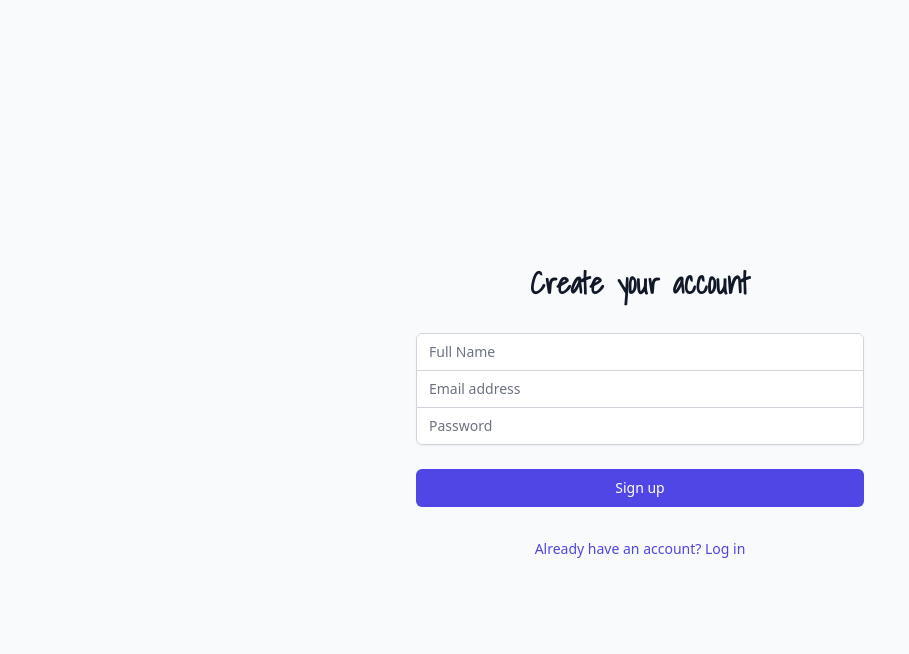
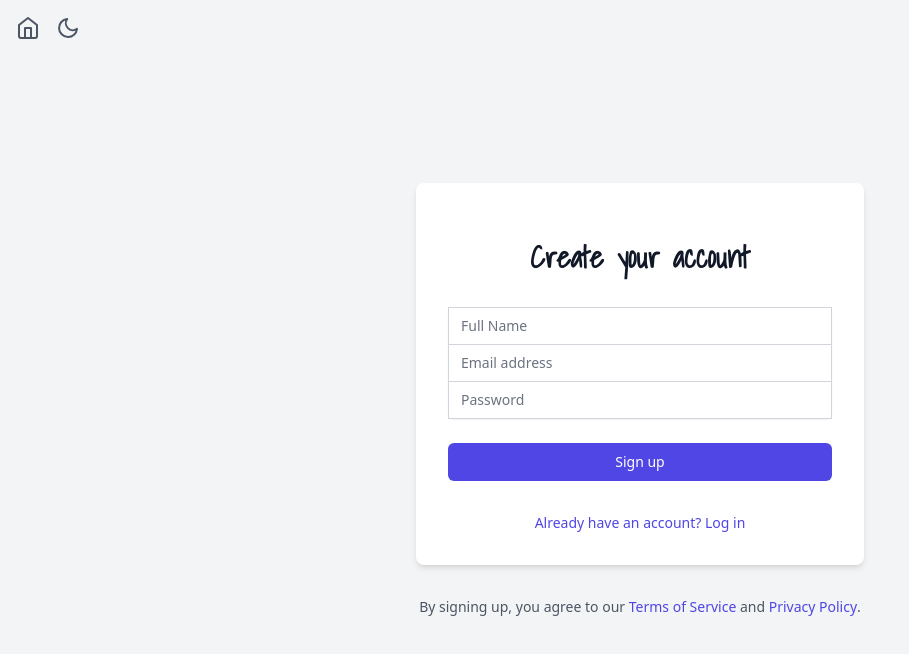
Before and after one commit to talhadevelopes/FlowCare2, a React (Vite) app in the folder Frontend/: page /Signup in a window 1280 px wide. Shown: the top 654 px of the page, without its empty margins (0-909 px from the left). Built offline with nearby package versions, Linux system fonts and the light colour scheme.

Commit message:
Sign UI v3

```diff
--- a/Frontend/package.json
+++ b/Frontend/package.json
@@ -21,6 +21,7 @@
     "lucide-react": "^0.468.0",
     "react": "^18.3.1",
     "react-dom": "^18.3.1",
+    "react-feather": "^2.0.10",
     "react-icons": "^5.4.0",
     "react-router-dom": "^7.0.2"
   },
--- a/Frontend/src/components/Signup.jsx
+++ b/Frontend/src/components/Signup.jsx
@@ -1,7 +1,8 @@
-import React, { useState } from 'react';
+import React, { useState, useEffect } from 'react';
 import { Link } from 'react-router-dom';
 import axios from 'axios';
 import { useNavigate } from 'react-router-dom';
+import { Home, Moon, Sun } from 'react-feather';
 
 const server_url = import.meta.env.VITE_SERVER_URL;
 
@@ -10,8 +11,18 @@
     const [email, setEmail] = useState("");
     const [password, setPassword] = useState("");
     const [error, setError] = useState("");
+    const [darkMode, setDarkMode] = useState(() => localStorage.getItem('darkMode') === 'true');
 
     const navigate = useNavigate();
+
+
+    useEffect(() => {
+      if (darkMode) {
+        document.documentElement.classList.add('dark');
+      } else {
+        document.documentElement.classList.remove('dark');
+      }
+    }, [darkMode]);
 
     function handleName(e) {
         setName(e.target.value);
@@ -66,10 +77,29 @@
     }
 
     return (
-        <div className="min-h-screen flex items-center justify-center bg-gray-50 py-12 px-4 sm:px-6 lg:px-8">
-            <div className="max-w-md w-full space-y-8">
+        <div className="min-h-screen flex flex-col items-center justify-center bg-gray-100 dark:bg-gray-900 py-12 px-4 sm:px-6 lg:px-8 transition-colors duration-200">
+            <div className="absolute top-4 left-4 flex space-x-4">
+                <Link to="/" className="text-gray-600 dark:text-gray-300 hover:text-indigo-600 dark:hover:text-indigo-400 transition-colors duration-200">
+                    <Home className="w-6 h-6" />
+                    <span className="sr-only">Back to Home</span>
+                </Link>
+                <button
+                    onClick={() => {
+                      setDarkMode(prevMode => {
+                        const newMode = !prevMode;
+                        localStorage.setItem('darkMode', newMode);
+                        return newMode;
+                      });
+                    }}
+                    className="text-gray-600 dark:text-gray-300 hover:text-indigo-600 dark:hover:text-indigo-400 transition-colors duration-200"
+                >
+                    {darkMode ? <Sun className="w-6 h-6" /> : <Moon className="w-6 h-6" />}
+                    <span className="sr-only">Toggle dark mode</span>
+                </button>
+            </div>
+            <div className="max-w-md w-full space-y-8 bg-white dark:bg-gray-800 p-8 rounded-lg shadow-md">
                 <div>
-                    <h2 className="mt-6 text-center text-3xl font-extrabold text-gray-900">
+                    <h2 className="mt-6 text-center text-3xl font-extrabold text-gray-900 dark:text-white">
                         Create your account
                     </h2>
                 </div>
@@ -82,7 +112,7 @@
                                 name="name"
                                 type="text"
                                 required
-                                className="appearance-none rounded-none relative block w-full px-3 py-2 border border-gray-300 placeholder-gray-500 text-gray-900 rounded-t-md focus:outline-none focus:ring-indigo-500 focus:border-indigo-500 focus:z-10 sm:text-sm"
+                                className="appearance-none rounded-none relative block w-full px-3 py-2 border border-gray-300 dark:border-gray-600 placeholder-gray-500 dark:placeholder-gray-400 text-gray-900 dark:text-white focus:outline-none focus:ring-indigo-500 focus:border-indigo-500 focus:z-10 sm:text-sm transition-colors duration-200 bg-transparent dark:bg-gray-700"
                                 placeholder="Full Name"
                                 value={name}
                                 onChange={handleName}
@@ -96,7 +126,7 @@
                                 type="email"
                                 autoComplete="email"
                                 required
-                                className="appearance-none rounded-none relative block w-full px-3 py-2 border border-gray-300 placeholder-gray-500 text-gray-900 focus:outline-none focus:ring-indigo-500 focus:border-indigo-500 focus:z-10 sm:text-sm"
+                                className="appearance-none rounded-none relative block w-full px-3 py-2 border border-gray-300 dark:border-gray-600 placeholder-gray-500 dark:placeholder-gray-400 text-gray-900 dark:text-white focus:outline-none focus:ring-indigo-500 focus:border-indigo-500 focus:z-10 sm:text-sm transition-colors duration-200 bg-transparent dark:bg-gray-700"
                                 placeholder="Email address"
                                 value={email}
                                 onChange={handleEmail}
@@ -110,7 +140,7 @@
                                 type="password"
                                 autoComplete="new-password"
                                 required
-                                className="appearance-none rounded-none relative block w-full px-3 py-2 border border-gray-300 placeholder-gray-500 text-gray-900 rounded-b-md focus:outline-none focus:ring-indigo-500 focus:border-indigo-500 focus:z-10 sm:text-sm"
+                                className="appearance-none rounded-none relative block w-full px-3 py-2 border border-gray-300 dark:border-gray-600 placeholder-gray-500 dark:placeholder-gray-400 text-gray-900 dark:text-white focus:outline-none focus:ring-indigo-500 focus:border-indigo-500 focus:z-10 sm:text-sm transition-colors duration-200 bg-transparent dark:bg-gray-700"
                                 placeholder="Password"
                                 value={password}
                                 onChange={handlePassword}
@@ -118,12 +148,12 @@
                         </div>
                     </div>
 
-                    {error && <div className="text-red-500 text-sm mt-2">{error}</div>}
+                    {error && <div className="text-red-500 dark:text-red-400 text-sm mt-2">{error}</div>}
 
                     <div>
                         <button
                             type="submit"
-                            className="group relative w-full flex justify-center py-2 px-4 border border-transparent text-sm font-medium rounded-md text-white bg-indigo-600 hover:bg-indigo-700 focus:outline-none focus:ring-2 focus:ring-offset-2 focus:ring-indigo-500"
+                            className="group relative w-full flex justify-center py-2 px-4 border border-transparent text-sm font-medium rounded-md text-white bg-indigo-600 dark:bg-indigo-500 hover:bg-indigo-700 dark:hover:bg-indigo-600 focus:outline-none focus:ring-2 focus:ring-offset-2 focus:ring-indigo-500 transition-colors duration-200"
                             onClick={handleSignup}
                         >
                             Sign up
@@ -132,11 +162,17 @@
                 </form>
 
                 <div className="text-sm text-center">
-                    <Link to="/login" className="font-medium text-indigo-600 hover:text-indigo-500">
+                    <Link to="/login" className="font-medium text-indigo-600 hover:text-indigo-500 dark:text-indigo-400 dark:hover:text-indigo-300 transition-colors duration-200">
                         Already have an account? Log in
                     </Link>
                 </div>
             </div>
+            <div className="mt-8 text-center text-sm text-gray-600 dark:text-gray-400">
+                By signing up, you agree to our{' '}
+                <a href="#" className="font-medium text-indigo-600 hover:text-indigo-500 dark:text-indigo-400 dark:hover:text-indigo-300">Terms of Service</a>{' '}
+                and{' '}
+                <a href="#" className="font-medium text-indigo-600 hover:text-indigo-500 dark:text-indigo-400 dark:hover:text-indigo-300">Privacy Policy</a>.
+            </div>
         </div>
     );
 }
--- a/Frontend/tailwind.config.js
+++ b/Frontend/tailwind.config.js
@@ -28,4 +28,5 @@
   ],
 
   plugins: [],
+  darkMode: 'class',
 };
```
Also changed, not shown: 1 other file (tests, documents, lock files or other folders).
